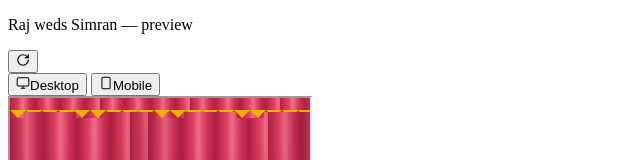
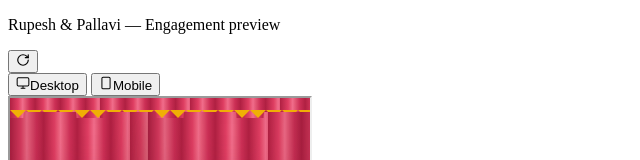
Before and after one commit to Roshan7869/happyinvitee-bollywood_retro, a plain HTML site: page index.html in a window 1280 px wide. Shown: the top 160 px of the page, without its empty margins (0-640 px from the left). Drawn offline with nearby package versions, Linux system fonts and the light colour scheme; a web font is replaced by a local one.

Commit message:
Production polish: remove all placeholder copy

```diff
--- a/index.html
+++ b/index.html
@@ -28,7 +28,7 @@
 <body>
 <div class="app">
   <header>
-    <div class="title"><p>Raj weds Simran — preview</p></div>
+    <div class="title"><p>Rupesh &amp; Pallavi — Engagement preview</p></div>
     <div class="controls">
       <button class="icon-btn" id="reload" aria-label="Reload preview">
         <svg viewBox="0 0 24 24" width="14" height="14" fill="none" stroke="currentColor" stroke-width="2" stroke-linecap="round" stroke-linejoin="round"><path d="M21 12a9 9 0 1 1-9-9c2.52 0 4.93 1 6.74 2.74L21 8"></path><path d="M21 3v5h-5"></path></svg>
@@ -40,7 +40,7 @@
     </div>
   </header>
   <div class="stage" id="stage">
-    <iframe id="preview" src="render.html" title="Raj weds Simran — preview"></iframe>
+    <iframe id="preview" src="render.html" title="Rupesh &amp; Pallavi — Engagement preview"></iframe>
 
   </div>
 </div>
```
